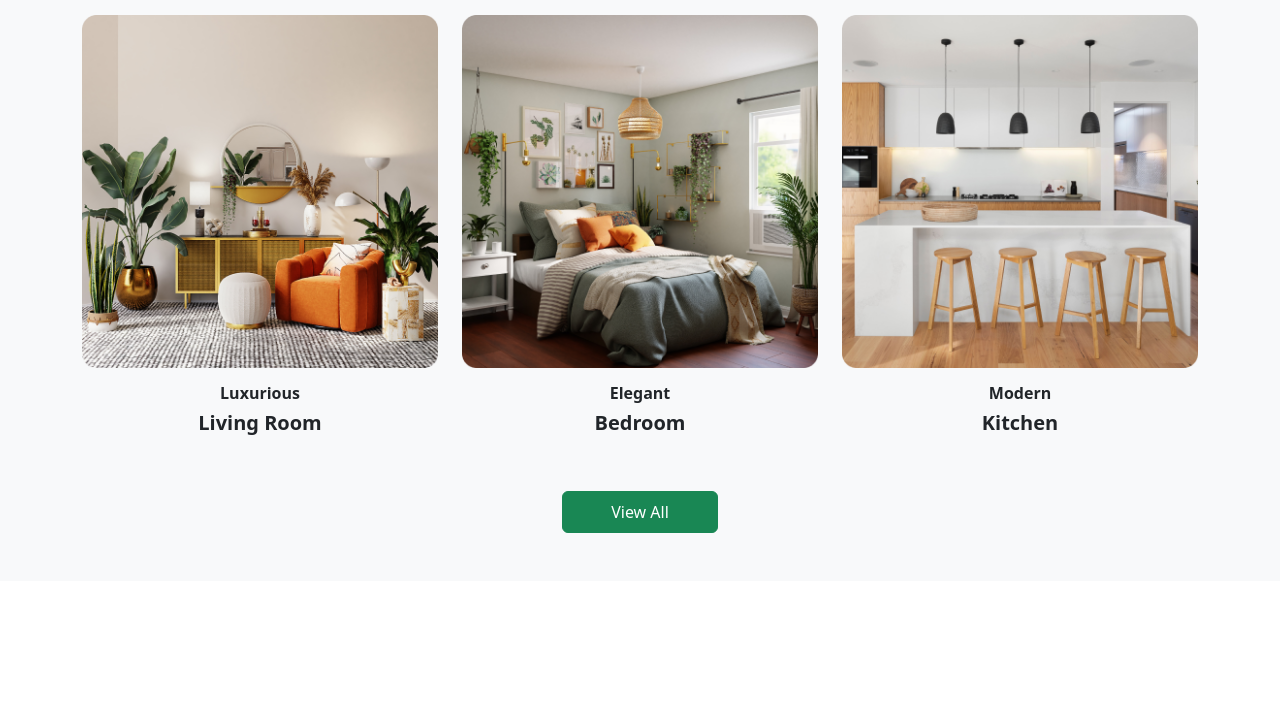
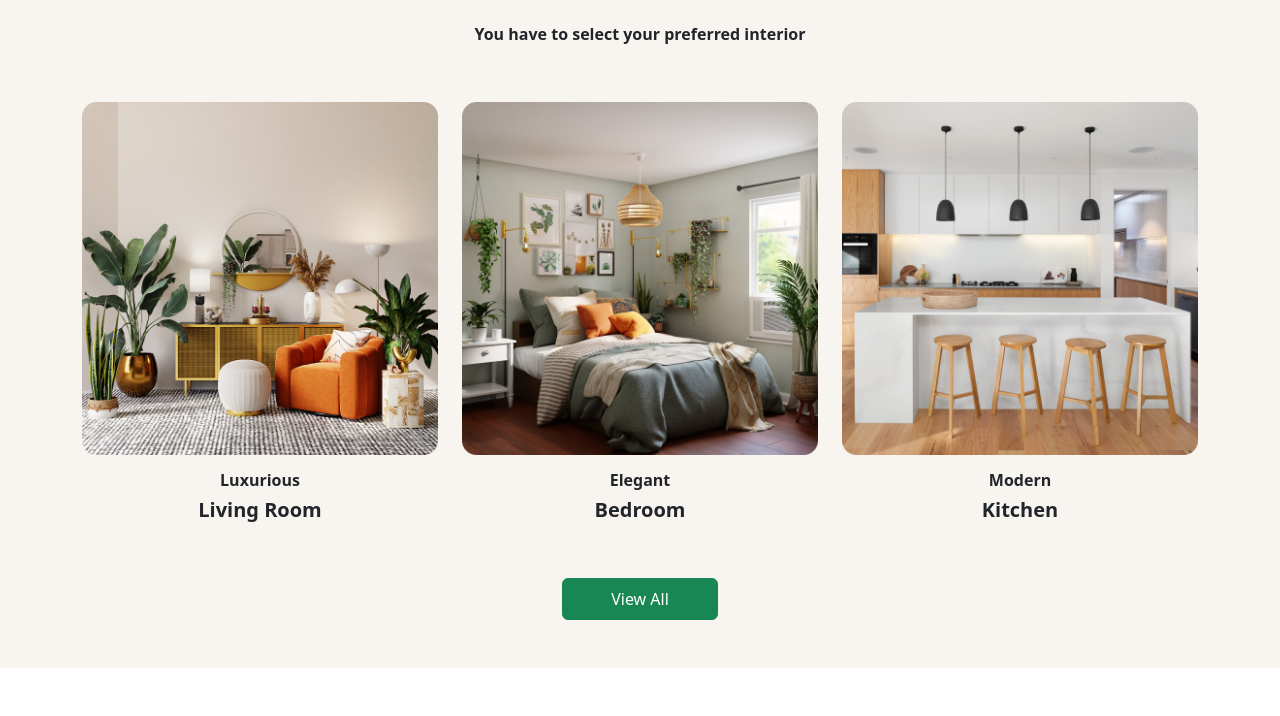
Before and after one commit to naimur-234964/wddf04-lab46, a plain HTML site: page index.html in a window 1280 px wide. Shown: the part 806-1522 px from the top of the page. Before the commit the page ends 1387 px from the top, so only its background shows below. Drawn offline with nearby package versions, Linux system fonts and the light colour scheme.

Commit message:
service section completed

```diff
--- a/assets/css/style.css
+++ b/assets/css/style.css
@@ -60,3 +60,10 @@
 
 }
 /* header section end */
+
+
+/* best-service section start */
+#best-service{
+    background: #F8F4F0;
+}
+/* best-service section end */
--- a/index.html
+++ b/index.html
@@ -93,11 +93,11 @@
     <!-- Header Section End -->
 
     <!-- Best Service Section Start -->
-    <section id="header" class="py-5 bg-body-tertiary">
+    <section id="best-service" class="my-5 py-5">
         <section class="container">
-            <div class="row gy-4">
+            <div class="row justify-content-center gy-4">
                 <div class="title text-center fw-semibold mb-md-3">
-                    <h2 class="h2">Our Best Services</h2>
+                    <h2 class="display-3 fw-semibold">Our Best Services</h2>
                     <p class="fs-6">You have to select your preferred interior</p>
                 </div>
                 <div class="header-image col-md-4">
@@ -115,7 +115,7 @@
                     <h6 class="h6 text-center fw-semibold">Modern</h6>
                     <h5 class="h5 text-center fw-semibold">Kitchen</h5>
                 </div>
-                <div class="title text-center fw-semibold mt-md-5">
+                <div class="text-center fw-semibold mt-md-5">
                     <a class="px-5 py-2 active rounded btn btn-outline-success" href="#">View All</a>
                 </div>
             </div>
```
